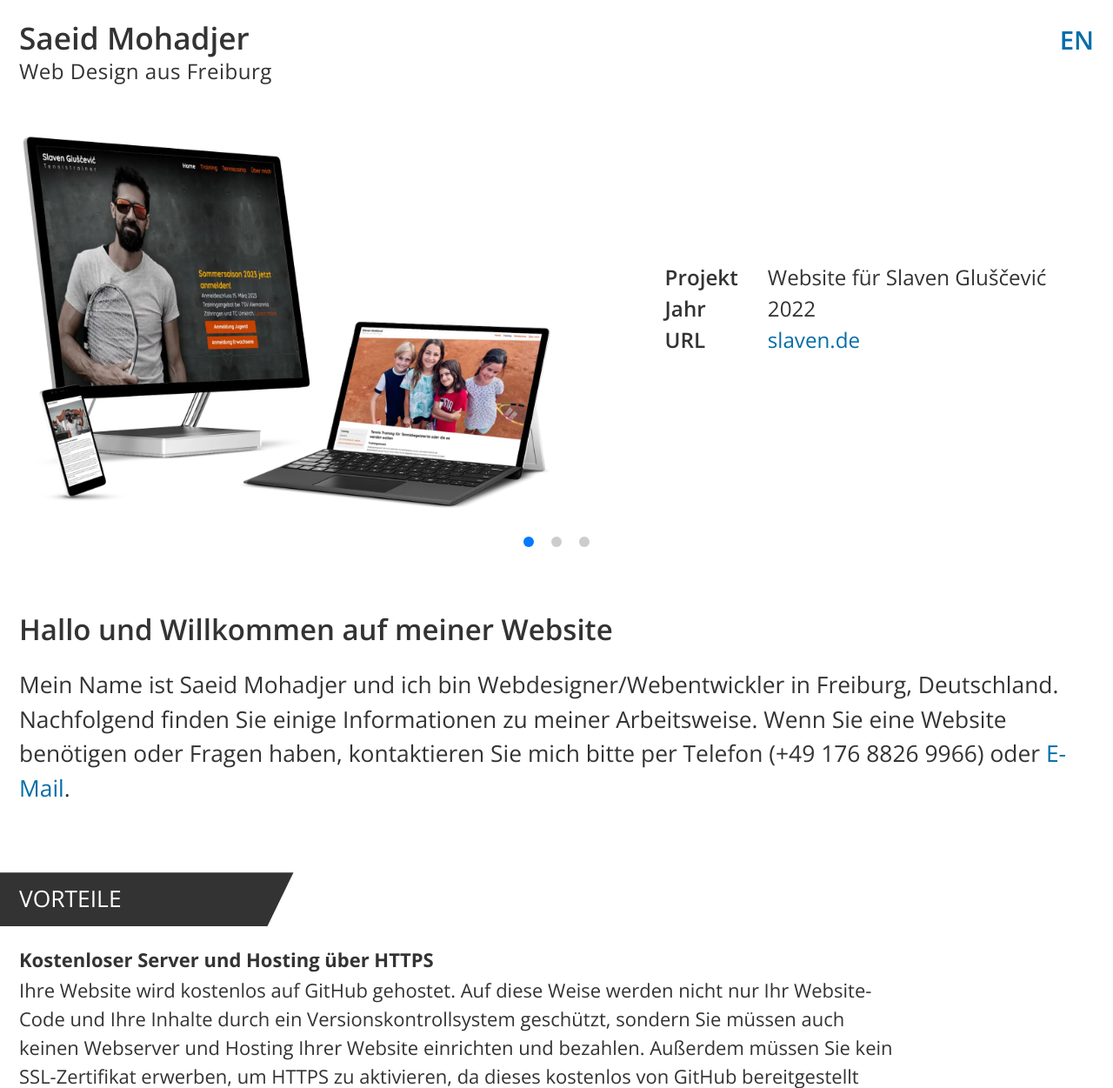
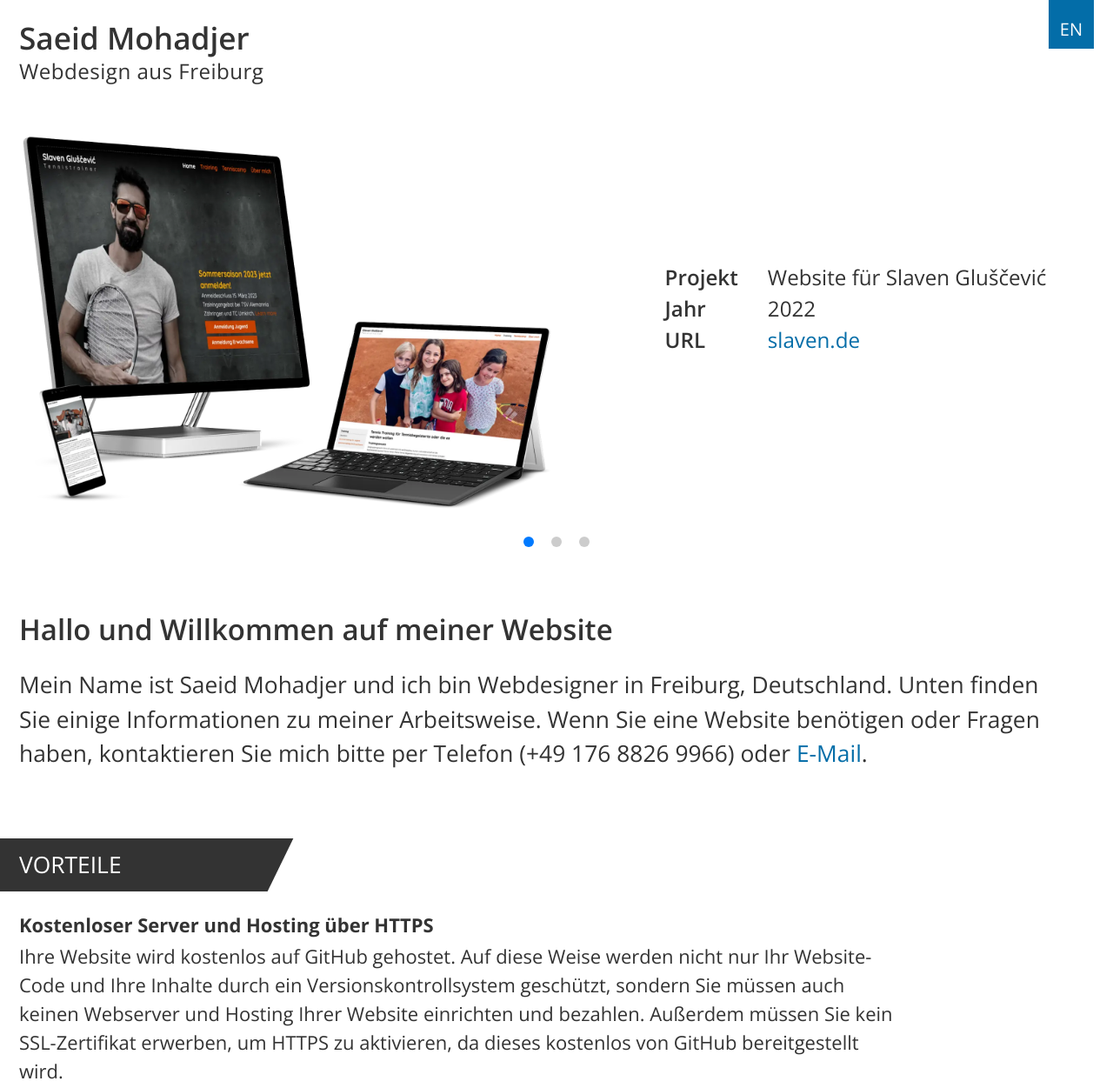
Before and after one commit to smohadjer/saeidmohadjer.com, a PHP site: page / in a window 1280 px wide. Shown: the top 1251 px of the page at 87% size. Run offline with PHP 8.4, Linux system fonts and the light colour scheme; style sheets or scripts are compiled from the project's sources.

Commit message:
Deploying to gh-pages from @ smohadjer/saeidmohadjer.com@c670cdd30b10882ff03a0b8d9eb4fdb461ed1b38 🚀

```diff
--- a/en/index.html
+++ b/en/index.html
@@ -2,8 +2,8 @@
 <html class="no-js" lang="en">
 	<head>
     <meta charset="utf-8">
-    <title>Saeid Mohadjer</title>
-    <meta name="description" content="Web Designer in Freiburg">
+    <title>Web Design from Freiburg | Saeid Mohadjer</title>
+    <meta name="description" content="Web Designer from Freiburg">
     <meta name="viewport" content="width=device-width, initial-scale=1">
     <meta name="format-detection" content="telephone=no">
     <link rel="apple-touch-icon" sizes="180x180" href="/apple-touch-icon.png">
--- a/index.html
+++ b/index.html
@@ -2,8 +2,8 @@
 <html class="no-js" lang="de">
 	<head>
     <meta charset="utf-8">
-    <title>Saeid Mohadjer</title>
-    <meta name="description" content="Web Designer in Freiburg">
+    <title>Webdesign aus Freiburg | Saeid Mohadjer</title>
+    <meta name="description" content="Webdesigner aus Freiburg">
     <meta name="viewport" content="width=device-width, initial-scale=1">
     <meta name="format-detection" content="telephone=no">
     <link rel="apple-touch-icon" sizes="180x180" href="/apple-touch-icon.png">
@@ -20,7 +20,7 @@
 	<header>
 		<div>
 			<p>Saeid Mohadjer</p>
-			<h1>Web Design aus Freiburg</h1>
+			<h1>Webdesign aus Freiburg</h1>
 		</div>
 		<div>
 			<a href="en/">EN</a>
@@ -91,7 +91,7 @@
     	</div>
     	<article>
     		<h2>Hallo und Willkommen auf meiner Website</h2>
-    		<p class="lead">Mein Name ist Saeid Mohadjer und ich bin Webdesigner/Webentwickler in Freiburg, Deutschland. Nachfolgend finden Sie einige Informationen zu meiner Arbeitsweise. Wenn Sie eine Website benötigen oder Fragen haben, kontaktieren Sie mich bitte per Telefon (+49 176 8826 9966) oder <a href="mailto:info@saeidmohadjer.com?subject=Feedback from Website">E-Mail</a>.</p>
+    		<p class="lead">Mein Name ist Saeid Mohadjer und ich bin Webdesigner in Freiburg, Deutschland. Unten finden Sie einige Informationen zu meiner Arbeitsweise. Wenn Sie eine Website benötigen oder Fragen haben, kontaktieren Sie mich bitte per Telefon (+49 176 8826 9966) oder <a href="mailto:info@saeidmohadjer.com?subject=Feedback from Website">E-Mail</a>.</p>
     		<section>
     			<h2>Vorteile</h2>
     			<ul>
--- a/resources/css/styles.css
+++ b/resources/css/styles.css
@@ -175,7 +175,25 @@ header {
   justify-content: space-between;
 }
 header a {
-  font-size: smaller;
+  font-size: 20px;
+  background: #036da8;
+  color: white;
+  padding: 10px;
+  font-weight: normal;
+  margin-top: -17px;
+  display: block;
+  line-height: 1.2;
+  transition: transform 0.25s;
+}
+@media (min-width: 768px) {
+  header a {
+    padding: 22px 13px 10px;
+  }
+}
+header a:hover {
+  text-decoration: none;
+  box-shadow: 0px 5px 5px -5px #666;
+  transform: scale(1.2);
 }
 @media (min-width: 1024px) {
   header {
```
